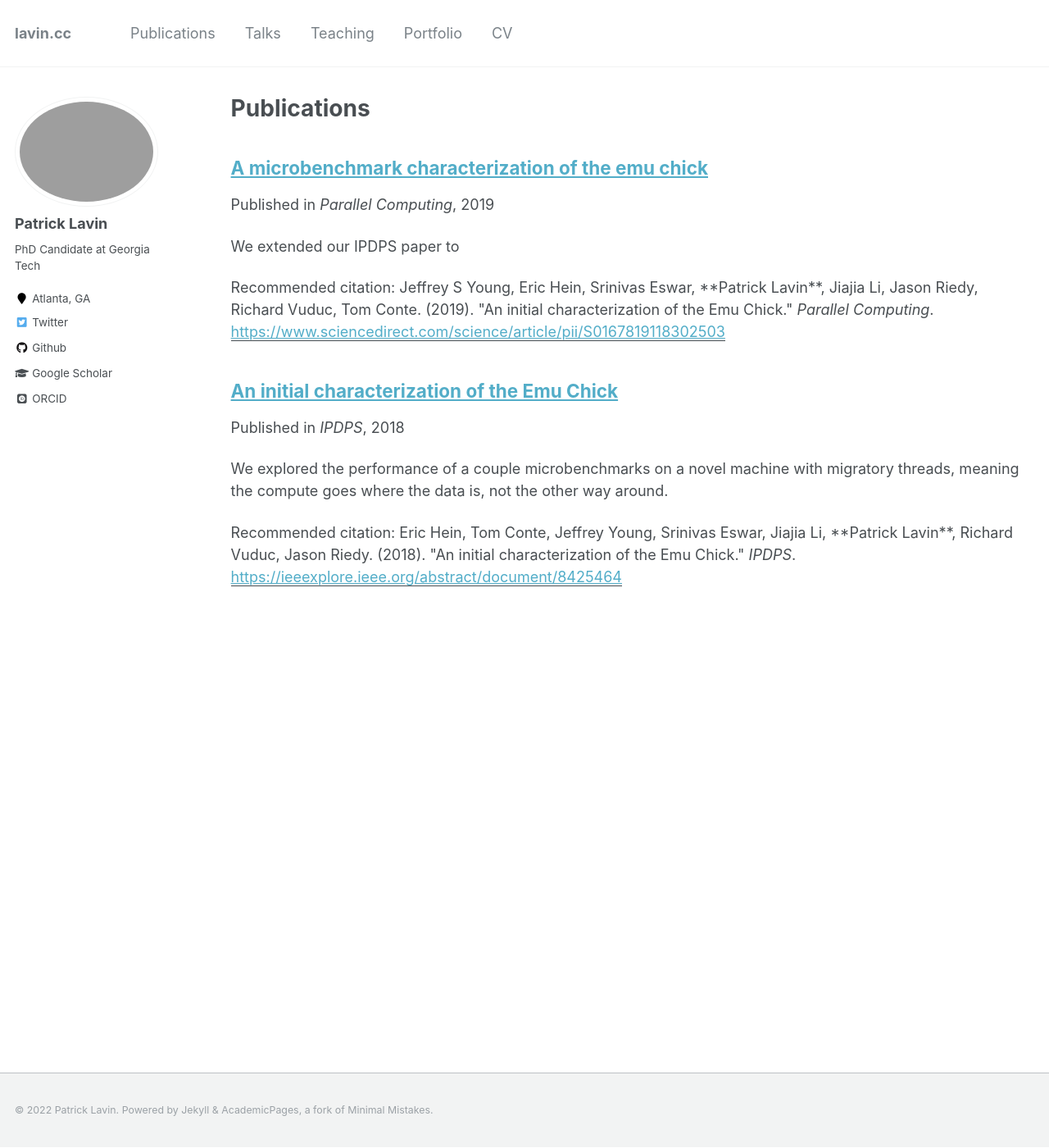
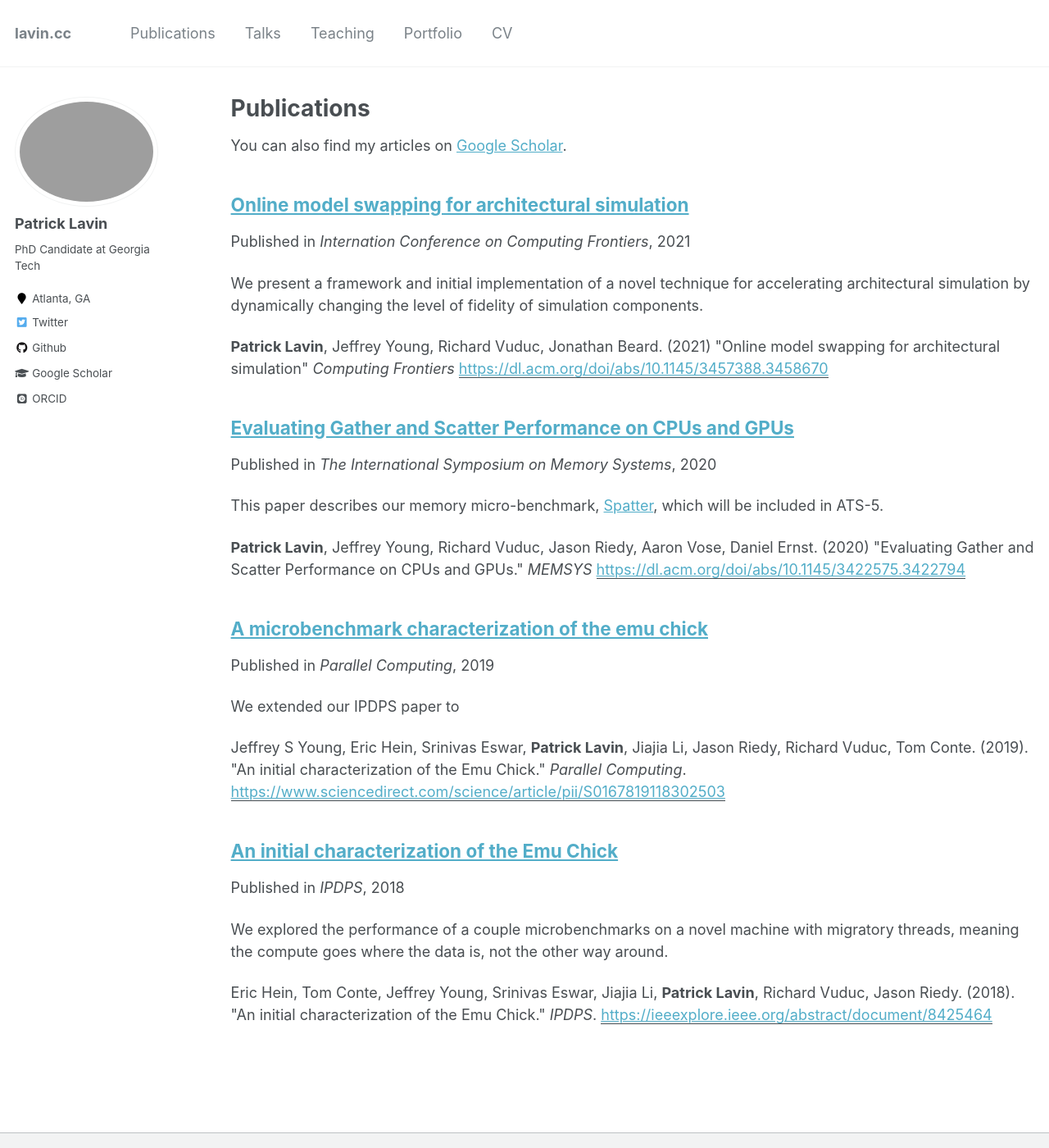
Before and after one commit to plavin/plavin.github.io, a Jekyll site: the page built from _pages/publications.md, in a window 1280 px wide and 1400 px high. Shown: the whole window at 82% size. Built offline with Jekyll 4.4.1, drawn with Linux system fonts in a browser that asks for light colours; some web fonts are replaced.

Commit message:
add first author papers

```diff
--- a/_includes/archive-single.html
+++ b/_includes/archive-single.html
@@ -53,9 +53,9 @@
     {% endif %}
 
     {% if post.citation and post.paperurl %}
-      <p>Recommended citation: {{ post.citation }} <a href="{{ post.paperurl }}"><u>{{ post.paperurl }}</u></a></p>
+      <p>{{ post.citation }} <a href="{{ post.paperurl }}"><u>{{ post.paperurl }}</u></a></p>
     {% elsif post.citation %}
-      <p>Recommended citation: {{ post.citation }} </p>
+      <p>{{ post.citation }} </p>
     {% elsif post.paperurl %}
       <p>Download <a href=" {{ post.paperurl }} "><u>here</u></a></p>
     {% endif %}
--- a/_pages/publications.md
+++ b/_pages/publications.md
@@ -5,9 +5,7 @@ permalink: /publications/
 author_profile: true
 ---
 
-{% if author.googlescholar %}
-  You can also find my articles on <u><a href="{{author.googlescholar}}">my Google Scholar profile</a>.</u>
-{% endif %}
+You can also find my articles on [Google Scholar](https://scholar.google.com/citations?user=gLpK-rUAAAAJ&hl=en).
 
 {% include base_path %}
 
--- /dev/null
+++ b/_publications/model-swapping.md
@@ -0,0 +1,32 @@
+---
+title: "Online model swapping for architectural simulation"
+collection: publications
+permalink: /publication/model-swapping
+excerpt: 'We present a framework and initial implementation of a novel technique for accelerating architectural simulation by dynamically changing the level of fidelity of simulation components.'
+date: 2021-05-01
+venue: 'Internation Conference on Computing Frontiers'
+paperurl: 'https://dl.acm.org/doi/abs/10.1145/3457388.3458670'
+citation: '<b>Patrick Lavin</b>, Jeffrey Young, Richard Vuduc, Jonathan Beard. (2021) &quot;Online model swapping for architectural simulation&quot; <i>Computing Frontiers</i>'
+---
+As systems and applications grow more complex, detailed computer
+architecture simulation takes an ever increasing amount of time.
+Longer simulation times result in slower design iterations which
+then force architects to use simpler models, such as spreadsheets,
+when they want to iterate quickly on a design. Simple models are
+not easy to work with though, as architects must rely on intuition to
+choose representative models, and the path from the simple models
+to a detailed hardware simulation is not always clear.
+
+In this work, we present a method of bridging the gap between
+simple and detailed simulation by monitoring simulation behavior
+online and automatically swapping out detailed models with simpler
+statistical approximations. We demonstrate the potential of our
+methodology by implementing it in the open-source simulator
+SVE-Cachesim to swap out the level one data cache (L1D) within
+a memory hierarchy. This proof of concept demonstrates that our
+technique can train simple models to match real program behavior
+in the L1D and can swap them in without destructive side-effects
+for the performance of downstream models. Our models introduce
+only 8% error in the overall cycle count, while being used for over
+90% of the simulation and using models that require two to eight
+times less computation per cache access.
--- /dev/null
+++ b/_publications/spatter.md
@@ -0,0 +1,35 @@
+---
+title: "Evaluating Gather and Scatter Performance on CPUs and GPUs"
+collection: publications
+permalink: /publication/spatter
+excerpt: 'This paper describes our memory micro-benchmark, [Spatter](https://github.com/hpcgarage/spatter), which will be included in ATS-5.'
+date: 2020-09-01
+venue: 'The International Symposium on Memory Systems'
+paperurl: 'https://dl.acm.org/doi/abs/10.1145/3422575.3422794'
+citation: '<b>Patrick Lavin</b>, Jeffrey Young, Richard Vuduc, Jason Riedy, Aaron Vose, Daniel Ernst. (2020) &quot;Evaluating Gather and Scatter Performance on CPUs and GPUs.&quot; <i>MEMSYS</i>'
+---
+This paper describes a new benchmark tool, Spatter, for assessing
+memory system architectures in the context of a specific category
+of indexed accesses known as gather and scatter. These types of
+operations are increasingly used to express sparse and irregular data
+access patterns, and they have widespread utility in many modern
+HPC applications including scientific simulations, data mining and
+analysis computations, and graph processing. However, many traditional benchmarking tools like STREAM, STRIDE, and GUPS
+focus on characterizing only uniform stride or fully random accesses
+despite evidence that modern applications use varied sets of more
+complex access patterns.
+
+Spatter is an open-source benchmark that provides a tunable and
+configurable framework to benchmark a variety of indexed access
+patterns, including variations of gather / scatter that are seen in HPC
+mini-apps evaluated in this work. The design of Spatter includes
+backends for OpenMP and CUDA, and experiments show how it can
+be used to evaluate
+1. uniform access patterns for CPU and GPU,
+2. prefetching regimes for gather / scatter
+3. compiler implementations of vectorization for gather / scatter, and
+4. trace-driven “proxy patterns” that reflect the patterns found in multiple applications.
+
+The results from Spatter experiments show, for instance, that GPUs typically outperform CPUs for these operations in absolute bandwidth
+but not fraction of peak bandwidth, and that Spatter can better represent the performance of some cache-dependent mini-apps than
+traditional STREAM bandwidth measurements.
```
Also changed, not shown: _publications/emu-conference.md (+1 -1 lines), _publications/emu-journal.md (+1 -1 lines).
